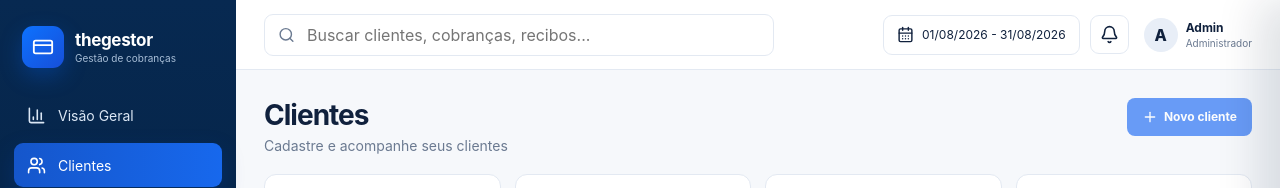
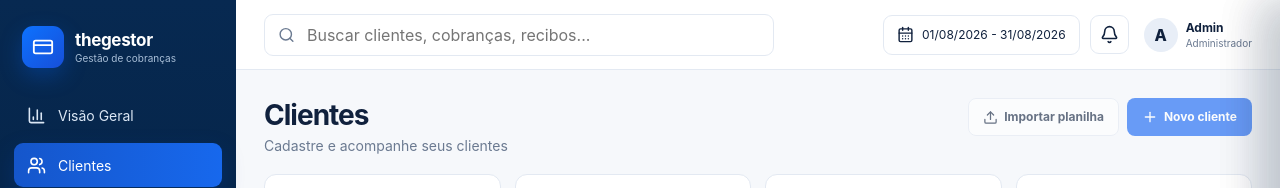
Before and after one commit to anthonytribeiro587/thegestor, a Next.js app: page /clientes in a window 1280 px wide. Shown: the top 188 px of the page. Built offline with nearby package versions, Linux system fonts and the light colour scheme; no server answers.

Commit message:
feat: show client credits and spreadsheet import

```diff
--- a/src/app/clientes/page.tsx
+++ b/src/app/clientes/page.tsx
@@ -1,9 +1,10 @@
 "use client";
 
 import { useCallback, useEffect, useMemo, useState } from "react";
-import { AlertTriangle, Eye, Pencil, Plus, Search, UserRoundCheck, UserRoundPlus, UserRoundX } from "lucide-react";
+import { AlertTriangle, Eye, Pencil, Plus, Search, Upload, UserRoundCheck, UserRoundPlus, UserRoundX } from "lucide-react";
 import { AppShell } from "@/components/app-shell";
 import { ClientDrawer } from "@/components/client-drawer";
+import { ClientImportDrawer } from "@/components/client-import-drawer";
 import { PageHeader } from "@/components/page-header";
 import { StatCard } from "@/components/stat-card";
 import { StatusBadge } from "@/components/status-badge";
@@ -16,6 +17,9 @@ type Filter = "Todos" | "Ativos" | "Vencidos" | "Cancelados";
 type DbSubscription = {
   dia_vencimento: number;
   status: string;
+  creditos_por_ciclo: number;
+  parcela_atual: number | null;
+  parcelas_total: number | null;
   planos: { nome: string } | { nome: string }[] | null;
 };
 
@@ -28,7 +32,7 @@ type DbCharge = {
 type DbClient = {
   id: string;
   nome: string;
-  telefone: string;
+  telefone: string | null;
   email: string | null;
   status: string;
   criado_em: string;
@@ -39,9 +43,11 @@ type DbClient = {
 type UiClient = {
   id: string;
   name: string;
-  phone: string;
+  phone?: string;
   email?: string;
   plan: string;
+  credits: number;
+  cycle: string;
   dueDay: number | null;
   status: ClientStatus;
   lastPayment: string;
@@ -52,6 +58,11 @@ type UiClient = {
 function planName(subscription?: DbSubscription) {
   if (!subscription?.planos) return "Sem plano";
   return Array.isArray(subscription.planos) ? subscription.planos[0]?.nome ?? "Sem plano" : subscription.planos.nome;
+}
+
+function cycleLabel(subscription?: DbSubscription) {
+  if (!subscription?.parcela_atual || !subscription.parcelas_total) return "—";
+  return `${subscription.parcela_atual}/${subscription.parcelas_total}`;
 }
 
 function mapClient(row: DbClient, today: string): UiClient {
@@ -69,9 +80,11 @@ function mapClient(row: DbClient, today: string): UiClient {
   return {
     id: row.id,
     name: row.nome,
-    phone: row.telefone,
+    phone: row.telefone ?? undefined,
     email: row.email ?? undefined,
     plan: planName(activeSubscription),
+    credits: activeSubscription?.creditos_por_ciclo ?? 0,
+    cycle: cycleLabel(activeSubscription),
     dueDay: activeSubscription?.dia_vencimento ?? null,
     status,
     lastPayment: paidDates[0] ? new Intl.DateTimeFormat("pt-BR").format(new Date(paidDates[0])) : "—",
@@ -82,6 +95,7 @@ function mapClient(row: DbClient, today: string): UiClient {
 
 export default function ClientsPage() {
   const [drawerOpen, setDrawerOpen] = useState(false);
+  const [importOpen, setImportOpen] = useState(false);
   const [query, setQuery] = useState("");
   const [filter, setFilter] = useState<Filter>("Todos");
   const [clients, setClients] = useState<UiClient[]>([]);
@@ -113,7 +127,7 @@ export default function ClientsPage() {
 
       const { data, error: clientsError } = await supabase
         .from("clientes")
-        .select("id,nome,telefone,email,status,criado_em,assinaturas(dia_vencimento,status,planos(nome)),cobrancas(status_pagamento,vencimento,pago_em)")
+        .select("id,nome,telefone,email,status,criado_em,assinaturas(dia_vencimento,status,creditos_por_ciclo,parcela_atual,parcelas_total,planos(nome)),cobrancas(status_pagamento,vencimento,pago_em)")
         .eq("empresa_id", membership.empresa_id)
         .order("criado_em", { ascending: false })
         .limit(500);
@@ -133,7 +147,7 @@ export default function ClientsPage() {
   }, [loadClients]);
 
   const filtered = useMemo(() => clients.filter((client) => {
-    const matchesQuery = `${client.name} ${client.phone} ${client.email ?? ""}`.toLowerCase().includes(query.toLowerCase());
+    const matchesQuery = `${client.name} ${client.phone ?? ""} ${client.email ?? ""}`.toLowerCase().includes(query.toLowerCase());
     const matchesFilter = filter === "Todos" || (filter === "Ativos" && client.status === "Ativo") || (filter === "Vencidos" && client.status === "Vencido") || (filter === "Cancelados" && client.status === "Cancelado");
     return matchesQuery && matchesFilter;
   }), [clients, query, filter]);
@@ -149,7 +163,16 @@ export default function ClientsPage() {
 
   return (
     <AppShell>
-      <PageHeader title="Clientes" subtitle="Cadastre e acompanhe seus clientes" action={<button className="button primary" onClick={() => setDrawerOpen(true)} disabled={!empresaId}><Plus size={16} style={{ verticalAlign: "middle", marginRight: 6 }} />Novo cliente</button>} />
+      <PageHeader
+        title="Clientes"
+        subtitle="Cadastre e acompanhe seus clientes"
+        action={
+          <div style={{ display: "flex", gap: 8, flexWrap: "wrap", justifyContent: "flex-end" }}>
+            <button className="button secondary" onClick={() => setImportOpen(true)} disabled={!empresaId}><Upload size={15} style={{ verticalAlign: "middle", marginRight: 6 }} />Importar planilha</button>
+            <button className="button primary" onClick={() => setDrawerOpen(true)} disabled={!empresaId}><Plus size={16} style={{ verticalAlign: "middle", marginRight: 6 }} />Novo cliente</button>
+          </div>
+        }
+      />
       <section className="stats-grid">
         <StatCard title="Clientes ativos" value={String(activeCount)} helper="Base atual" icon={UserRoundCheck} />
         <StatCard title="Cancelados" value={String(cancelledCount)} helper="Base atual" icon={UserRoundX} tone="slate" />
@@ -159,9 +182,10 @@ export default function ClientsPage() {
       <section className="card">
         <div className="toolbar"><label className="toolbar-search"><Search size={16} /><input value={query} onChange={(event) => setQuery(event.target.value)} placeholder="Buscar por nome, telefone ou e-mail..." /></label><div className="toolbar-filters">{(["Todos", "Ativos", "Vencidos", "Cancelados"] as Filter[]).map((item) => <button key={item} onClick={() => setFilter(item)} className={`filter-chip ${filter === item ? "active" : ""}`}>{item}</button>)}</div></div>
         {error ? <div className="empty-note">{error} <button className="text-link" onClick={() => void loadClients()}>Tentar novamente</button></div> : null}
-        {loading ? <div className="empty-note">Carregando clientes...</div> : filtered.length ? <div className="table-wrap"><table className="admin-table"><thead><tr><th>Cliente</th><th>Telefone</th><th>Plano</th><th>Vencimento</th><th>Status</th><th>Último pagamento</th><th>Ações</th></tr></thead><tbody>{filtered.map((client) => <tr key={client.id}><td><div className="client-cell"><span className="mini-avatar">{client.name.split(" ").map((part) => part[0]).slice(0, 2).join("")}</span>{client.name}</div></td><td>{client.phone}</td><td>{client.plan}</td><td>{client.dueDay ? `Dia ${client.dueDay}` : "—"}</td><td><StatusBadge status={client.status} /></td><td>{client.lastPayment}</td><td><div className="action-set"><button className="square-action" aria-label="Visualizar"><Eye size={14} /></button><button className="square-action" aria-label="Editar"><Pencil size={14} /></button></div></td></tr>)}</tbody></table></div> : !error ? <div className="empty-note">Nenhum cliente encontrado.</div> : null}
+        {loading ? <div className="empty-note">Carregando clientes...</div> : filtered.length ? <div className="table-wrap"><table className="admin-table"><thead><tr><th>Cliente</th><th>Plano</th><th>Créditos</th><th>Ciclo</th><th>Vencimento</th><th>Status</th><th>Último pagamento</th><th>Ações</th></tr></thead><tbody>{filtered.map((client) => <tr key={client.id}><td><div className="client-cell"><span className="mini-avatar">{client.name.split(" ").map((part) => part[0]).slice(0, 2).join("")}</span>{client.name}</div></td><td>{client.plan}</td><td>{client.credits}</td><td>{client.cycle}</td><td>{client.dueDay ? `Dia ${client.dueDay}` : "—"}</td><td><StatusBadge status={client.status} /></td><td>{client.lastPayment}</td><td><div className="action-set"><button className="square-action" aria-label="Visualizar"><Eye size={14} /></button><button className="square-action" aria-label="Editar"><Pencil size={14} /></button></div></td></tr>)}</tbody></table></div> : !error ? <div className="empty-note">Nenhum cliente encontrado.</div> : null}
       </section>
       <ClientDrawer open={drawerOpen} onClose={() => setDrawerOpen(false)} empresaId={empresaId} onSaved={loadClients} />
+      <ClientImportDrawer open={importOpen} onClose={() => setImportOpen(false)} empresaId={empresaId} onImported={loadClients} />
     </AppShell>
   );
 }
```
